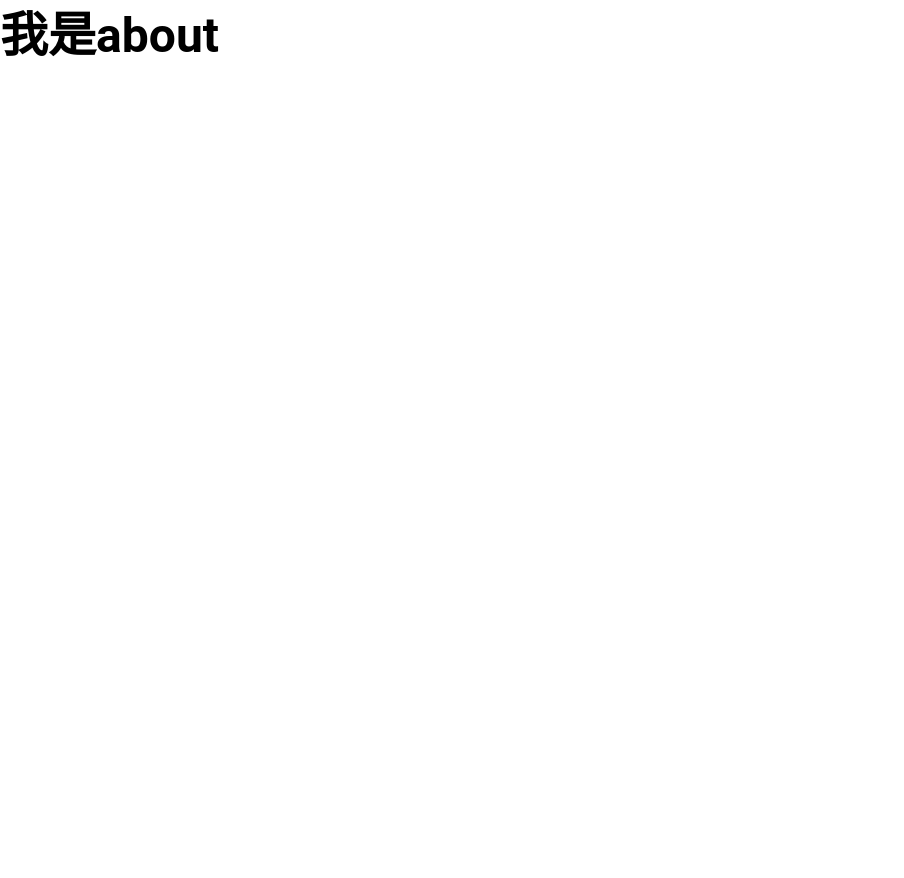
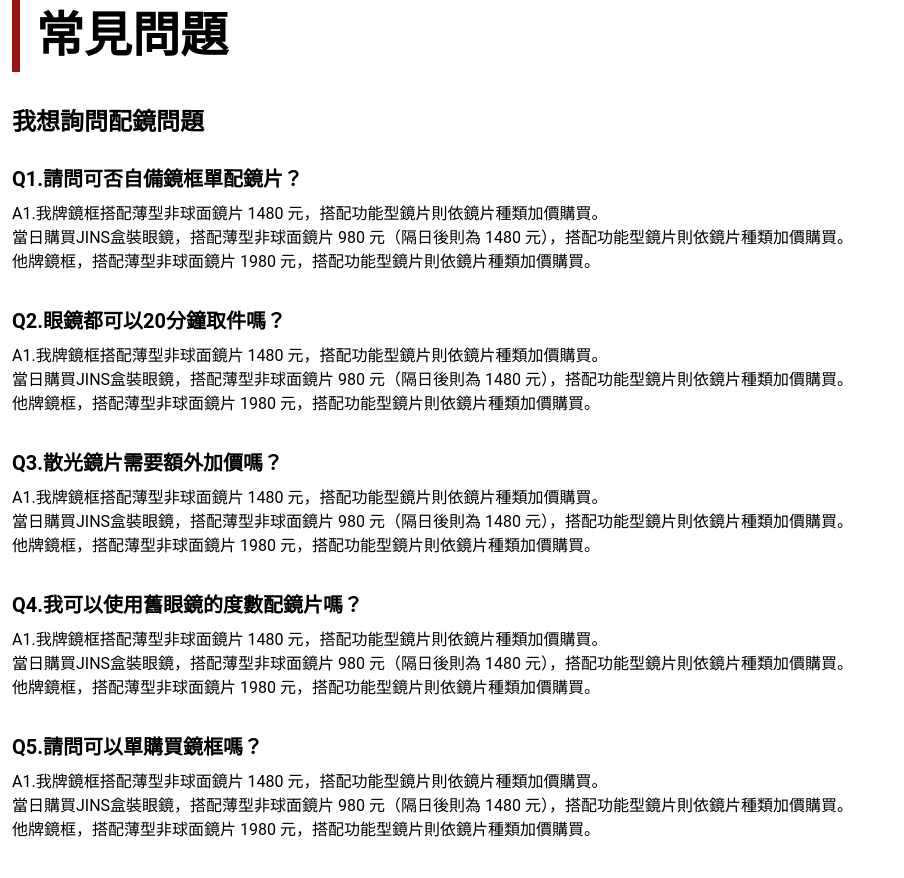
Before and after one commit to icesea25/week4vite, a website built with Vite: page pages/about.html in a window 1280 px wide. Shown: the whole page, without its empty margins (0-904 px from the left). Before the commit the page ends 800 px from the top, so only its background shows below. Built offline with nearby package versions, Linux system fonts and the light colour scheme.

Commit message:
new page upload

```diff
--- a/assets/scss/all.scss
+++ b/assets/scss/all.scss
@@ -2,4 +2,5 @@
 @import './layout/_header.scss';
 @import './layout/_footer.scss';
 @import './pages/_index.scss';
-@import './layout/_media.scss'
+@import './pages/_about.scss';
+@import './layout/_media.scss';
--- a/assets/scss/layout/_media.scss
+++ b/assets/scss/layout/_media.scss
@@ -1,4 +1,9 @@
 @media (max-width:800px) {
+
+    .container{
+        padding-left: 36px;
+        padding-right: 36px;
+        }
 
     .card{
         width: 50%;
@@ -19,6 +24,8 @@
 @media (max-width:600px) {
     .container {
         max-width: 100%;
+        padding-left: 12px;
+        padding-right: 12px;
     }
 
     .header{
--- /dev/null
+++ b/assets/scss/pages/_about.scss
@@ -0,0 +1,20 @@
+
+.font-w{
+    font-weight:bold;
+  }
+
+.title3-pb{
+    padding-bottom: 24px;
+}
+
+.title4{
+    padding-bottom: 8px;
+}
+
+.faq-t{
+    margin-bottom: 48px;
+}
+
+.faq-t li p{
+    padding-bottom: 32px;
+}
--- a/assets/scss/pages/_index.scss
+++ b/assets/scss/pages/_index.scss
@@ -23,6 +23,10 @@ h1{
   font-size: 24px;
 }
 
+.h4{
+  font-size: 20px;
+}
+
 .area{
   align-items: center;
 }
@@ -32,11 +36,11 @@ select{
  border: 1px solid #CED4DA;
  margin-left: 16px;
  padding: 6px 12px;
- cursor: pointer;
+ font-size: 18px;
 }
 
 .custom-select {
-  background-image: url("../assets/images/arrow_drop_down_24dp.png");
+  background-image: url("/assets/images/arrow_drop_down_24dp.png");
   background-position: right 0.5em top 50%, 0 0;
   background-size: contain, cover;
   background-repeat: no-repeat, repeat;
--- a/layout/header.ejs
+++ b/layout/header.ejs
@@ -1,3 +1,9 @@
+<head>
+    <link rel="preconnect" href="https://fonts.googleapis.com">
+    <link rel="preconnect" href="https://fonts.gstatic.com" crossorigin>
+    <link href="https://fonts.googleapis.com/css2?family=Noto+Sans+TC:wght@100..900&family=Roboto&display=swap" rel="stylesheet">
+</head>
+
 <div class="bg-red">
     <div class="header container d-flex">
         <a href="index.html">
--- a/pages/about.html
+++ b/pages/about.html
@@ -4,11 +4,46 @@
     <meta charset="UTF-8" />
     <meta http-equiv="X-UA-Compatible" content="IE=edge" />
     <meta name="viewport" content="width=device-width, initial-scale=1.0" />
-    <title>about</title>
+    <title>常見問題</title>
   </head>
   <body>
     <%- include('./layout/header'); -%>
-    <h1>我是about</h1>
+    <div class="container">
+          <h1 class="title1">常見問題</h1>
+          <h3 class="h3 title3-pb font-w">我想詢問配鏡問題</h3>
+      <ul class="faq-t">
+        <li>
+          <h4 class="h4 title4 font-w">Q1.請問可否自備鏡框單配鏡片？</h4>
+          <p>A1.我牌鏡框搭配薄型非球面鏡片 1480 元，搭配功能型鏡片則依鏡片種類加價購買。<br>
+            當日購買JINS盒裝眼鏡，搭配薄型非球面鏡片 980 元（隔日後則為 1480 元），搭配功能型鏡片則依鏡片種類加價購買。<br>
+            他牌鏡框，搭配薄型非球面鏡片 1980 元，搭配功能型鏡片則依鏡片種類加價購買。</p>
+        </li>
+        <li>
+          <h4 class="h4 title4 font-w">Q2.眼鏡都可以20分鐘取件嗎？</h4>
+          <p>A1.我牌鏡框搭配薄型非球面鏡片 1480 元，搭配功能型鏡片則依鏡片種類加價購買。<br>
+            當日購買JINS盒裝眼鏡，搭配薄型非球面鏡片 980 元（隔日後則為 1480 元），搭配功能型鏡片則依鏡片種類加價購買。<br>
+            他牌鏡框，搭配薄型非球面鏡片 1980 元，搭配功能型鏡片則依鏡片種類加價購買。</p>
+        </li>
+        <li>
+          <h4 class="h4 title4 font-w">Q3.散光鏡片需要額外加價嗎？</h4>
+          <p>A1.我牌鏡框搭配薄型非球面鏡片 1480 元，搭配功能型鏡片則依鏡片種類加價購買。<br>
+            當日購買JINS盒裝眼鏡，搭配薄型非球面鏡片 980 元（隔日後則為 1480 元），搭配功能型鏡片則依鏡片種類加價購買。<br>
+            他牌鏡框，搭配薄型非球面鏡片 1980 元，搭配功能型鏡片則依鏡片種類加價購買。</p>
+        </li>
+        <li>
+          <h4 class="h4 title4 font-w">Q4.我可以使用舊眼鏡的度數配鏡片嗎？</h4>
+          <p>A1.我牌鏡框搭配薄型非球面鏡片 1480 元，搭配功能型鏡片則依鏡片種類加價購買。<br>
+            當日購買JINS盒裝眼鏡，搭配薄型非球面鏡片 980 元（隔日後則為 1480 元），搭配功能型鏡片則依鏡片種類加價購買。<br>
+            他牌鏡框，搭配薄型非球面鏡片 1980 元，搭配功能型鏡片則依鏡片種類加價購買。</p>
+        </li>
+        <li>
+          <h4 class="h4 title4 font-w">Q5.請問可以單購買鏡框嗎？</h4>
+          <p>A1.我牌鏡框搭配薄型非球面鏡片 1480 元，搭配功能型鏡片則依鏡片種類加價購買。<br>
+            當日購買JINS盒裝眼鏡，搭配薄型非球面鏡片 980 元（隔日後則為 1480 元），搭配功能型鏡片則依鏡片種類加價購買。<br>
+            他牌鏡框，搭配薄型非球面鏡片 1980 元，搭配功能型鏡片則依鏡片種類加價購買。</p>
+        </li>
+      </ul>
+    </div>
     <%- include('./layout/footer'); -%>
 
     <script type="module" src="../main.js"></script>
```
Also changed, not shown: pages/index.html (+1 -3 lines).
